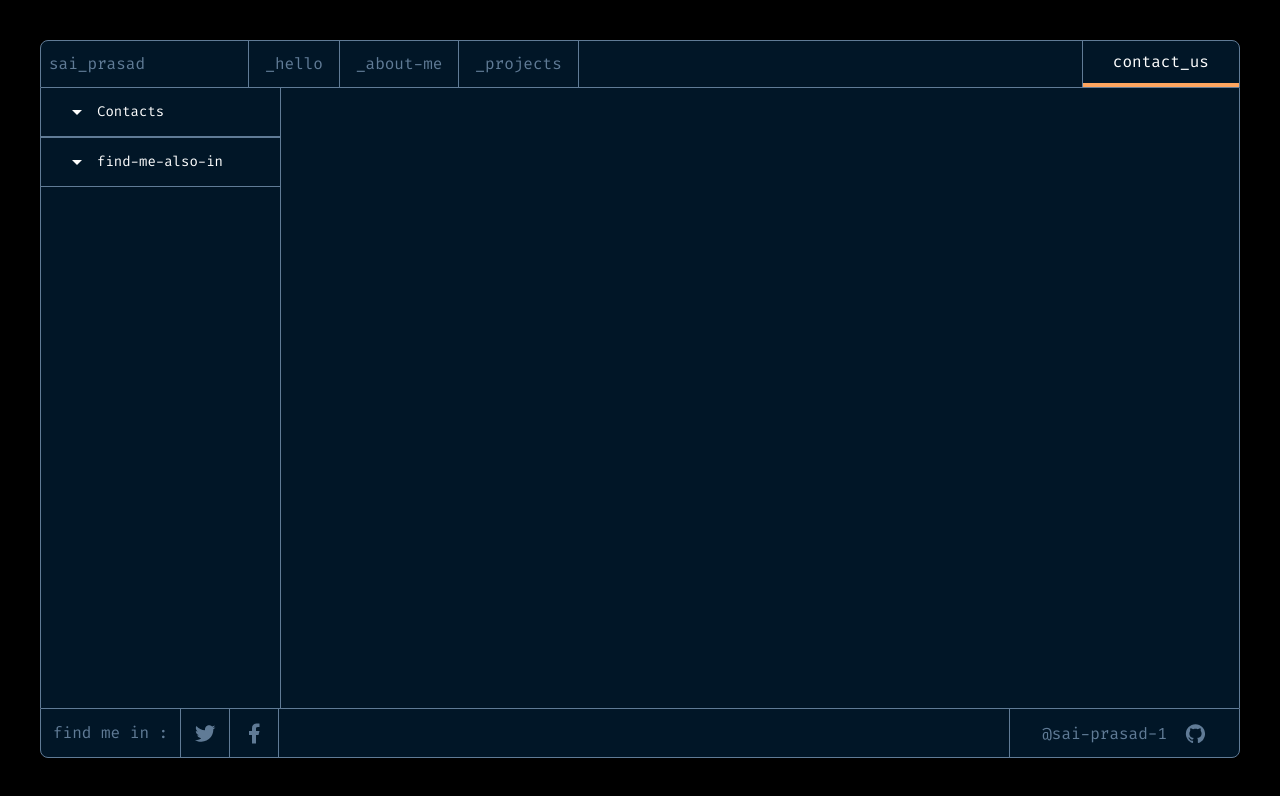
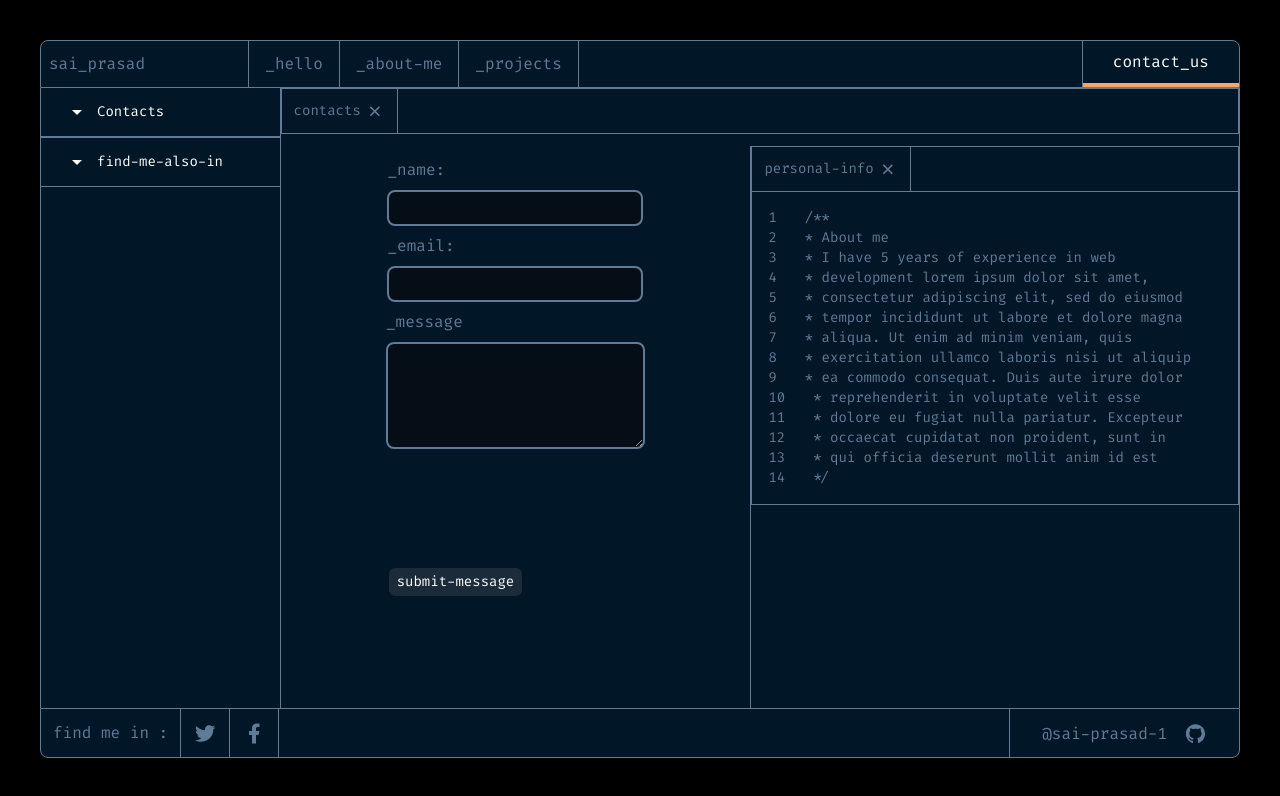
Before and after one commit to Micksuraj777/saiportfolio, a Next.js app: page /contact in a window 1280 px wide. Shown: the top 796 px of the page. Built offline with nearby package versions, Linux system fonts and the light colour scheme; what tailwindcss-animated would draw is missing.

Commit message:
modify:contact

```diff
--- a/app/about-me/page.tsx
+++ b/app/about-me/page.tsx
@@ -7,7 +7,7 @@ import React from 'react';
 const AboutMe = () => {
   return (
     <section className="background">
-      <section className="container flex hero-height">
+      <section className="container mx-auto flex hero-height">
         <div className="flex">
           <Side />
           <Sidebar />
--- a/app/contact/page.tsx
+++ b/app/contact/page.tsx
@@ -1,19 +1,68 @@
-import Drop from '@/components/shared/Drop'
-import React from 'react'
+import About from "@/components/About";
+import Drop from "@/components/shared/Drop";
+import Image from "next/image";
+import React from "react";
 
 const Contact = () => {
   return (
-    <section className='background'>
-      <section className='w-full hero-height container'>
-        <div className='w-[20%] h-full BorderR'>
-          <div className='BorderB'>
-          <Drop title='Contacts' type='contacts'/>
+    <section className="background">
+      <section className="w-full hero-height container mx-auto">
+        <div className="flex h-full">
+          <div className="w-[20%] BorderR">
+            <div className="BorderB">
+              <Drop title="Contacts" type="contacts" />
+            </div>
+            <Drop title="find-me-also-in" type="links" />
           </div>
-        <Drop title='find-me-also-in' type='links'/>
+          <div className="flex-1 flex flex-col">
+            <div className="w-full h-fit border border-[#607B96] mb-3">
+              <div className="BorderR w-fit h-fit flex justify-center items-center gap-1 p-3">
+                <h1 className="Text text-sm">contacts</h1>
+                <Image
+                  src="/icons/close-icon.svg"
+                  alt="close"
+                  width={20}
+                  height={20}
+                />
+              </div>
+            </div>
+            <section className="flex h-full">
+              <div className="p-3 w-[50%] border-r border-r-[#607B96] h-full flex items-center flex-col relative">
+                <div>
+                  <h1 className="text-[#607B96] pb-2">_name:</h1>
+                  <input
+                    type="text"
+                    className="w-34 py-1 px-3 border-2 border-[#607B96] bg-[#050e17] rounded-lg focus:outline-none text-[#607B96] mb-2"
+                  />
+                </div>
+                <div>
+                  <h1 className="text-[#607B96] pb-2">_email:</h1>
+                  <input
+                    type="email"
+                    className="w-34 py-1 px-3 border-2 border-[#607B96] bg-[#050e17] rounded-lg focus:outline-none text-[#607B96] mb-2"
+                  />
+                </div>
+                <div>
+                  <h1 className="text-[#607B96] pb-2">_message</h1>
+                  <textarea
+                    className="w-fit h-full py-1 px-5 border-2 border-[#607B96] bg-[#050e17] rounded-lg focus:outline-none text-[#607B96] mb-2"
+                  />
+                </div>
+                <div className="absolute bottom-[20%] left-[23%]">
+                <button type="submit" className="bg-[#1C2B3A] text-white text-sm px-2 py-1 rounded-md">
+                    submit-message
+                </button>
+                </div>
+              </div>
+              <div>
+                <About/>
+              </div>
+            </section>
+          </div>
         </div>
       </section>
     </section>
-  )
-}
+  );
+};
 
-export default Contact
+export default Contact;
--- a/app/globals.css
+++ b/app/globals.css
@@ -10,9 +10,6 @@
   @apply border-r border-r-[#607B96];
 }
 
-.container {
-  @apply mx-auto max-w-[1500px];
-}
 .Text {
   @apply text-[#607B96];
 }
--- a/app/page.tsx
+++ b/app/page.tsx
@@ -11,10 +11,10 @@ const Page = () => {
           <h3 className="text-[#4D5BCE] text-xl">&gt; Full-Stack Developer</h3>
           <div>
             <p className="Text mt-10">
-              <span className="text-gray-500 text-sm">##</span> complete the game to continue
+              <span className="text-gray-500 text-sm">&#47;&#47;</span> complete the game to continue
             </p>
             <p className="Text">
-              <span className="text-gray-500 text-sm">##</span> you can also see it on my Github page
+              <span className="text-gray-500 text-sm">&#47;&#47;</span> you can also see it on my Github page
             </p>
             <p className="text-[#4D5BCE] text-sm">
               const&nbsp;&nbsp;<span className="text-green-500">githublink</span>
@@ -32,7 +32,7 @@ const Page = () => {
               alt="code"
               width={1500}
               height={1300}
-              className="h-28 w-fit"
+              className="h-44 w-fit"
             />
             <div className="relative z-10 flex place-items-center before:absolute before:h-[500px] before:w-full before:translate-x-1 before:rounded-full before:bg-gradient-radial before:from-green-400 before:to-[#0141ff] before:blur-2xl before:content-[''] after:absolute after:-z-20 after:h-[250px] after:w-full after:-translate-y-1/3 after:bg-gradient-conic after:from-sky-200 after:via-blue-200 after:blur-2xl after:content-[''] before:dark:bg-gradient-to-br before:dark:from-transparent before:dark:to-[#0141ff] before:dark:opacity-10 after:dark:from-[#0141ff] after:dark:via-green-300 after:dark:opacity-40 sm:before:w-[480px] sm:after:w-[240px] before:lg:h-[500px]">
               <Image
@@ -40,7 +40,7 @@ const Page = () => {
                 alt="code"
                 width={1500}
                 height={1300}
-                className="z-20 h-28 w-fit"
+                className="z-20 h-44 w-fit"
               />
             </div>
             <Image
@@ -48,7 +48,7 @@ const Page = () => {
               alt="code"
               width={1500}
               height={1300}
-              className="h-28 w-fit"
+              className="h-44 w-fit"
             />
           </div>
         </div>
```
